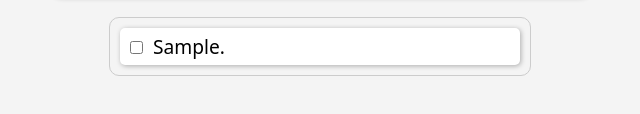
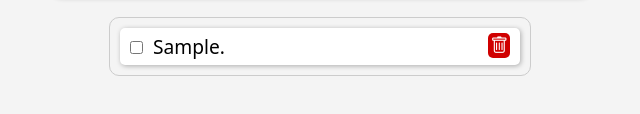
Before and after one commit to lucas-fro/to-do-list, a plain HTML site: page index.html in a window 1280 px wide. Both pictures are taken after typing "Sample" into the empty fields and a click on the button "ADICIONAR". Shown: the part 286-400 px from the top of the page, 320-960 px from the left. Drawn offline with nearby package versions, Linux system fonts and the light colour scheme.

Commit message:
1.1.0
adicionado botão para remover apenas a linha desejada

```diff
--- a/assets/script.js
+++ b/assets/script.js
@@ -17,12 +17,23 @@ function Adicionar() {
             }
         }
 
+        let btnExclir = document.createElement('button');
+        btnExclir.classList.add('btnExcluir');
+        btnExclir.innerHTML = '<i class="bi bi-trash"></i>';
+        btnExclir.onclick = () => {
+            li.remove();
+        }
+
+
         li.appendChild(checkbox)
         li.appendChild(document.createTextNode(Produto + '.'));
+        li.appendChild(btnExclir);
 
         ul.appendChild(li);
 
         inputProduto.value = '';
+    }else{
+        alert('Preencha o campo');
     }
 }
 
--- a/assets/style.css
+++ b/assets/style.css
@@ -48,7 +48,7 @@ main{
     box-sizing: border-box;
 }
 
-button{
+#btnAdd, #btnRmv{
     padding: 10px 20px;
     border-radius: 5px;
     color: #fff;
@@ -117,3 +117,16 @@ li{
 input[type=checkbox]{
     margin-right: 10px;
 }
+
+.btnExcluir{
+    float: right;
+    font-size: 1.1rem;
+    box-sizing: border-box;
+    padding: 3px 2px 1px;
+    background-color: #d00000;
+    color: #fff;
+    border-radius: 5px;
+    border: none;
+    outline: none;
+
+}
--- a/index.html
+++ b/index.html
@@ -4,6 +4,7 @@
     <meta charset="UTF-8">
     <meta name="viewport" content="width=device-width, initial-scale=1.0">
     <title>lista de tarefeas (to-do-list)</title>
+    <link rel="stylesheet" href="https://cdn.jsdelivr.net/npm/bootstrap-icons@1.10.5/font/bootstrap-icons.css">
     <link rel="stylesheet" href="assets/style.css">
 </head>
 <body>
```
